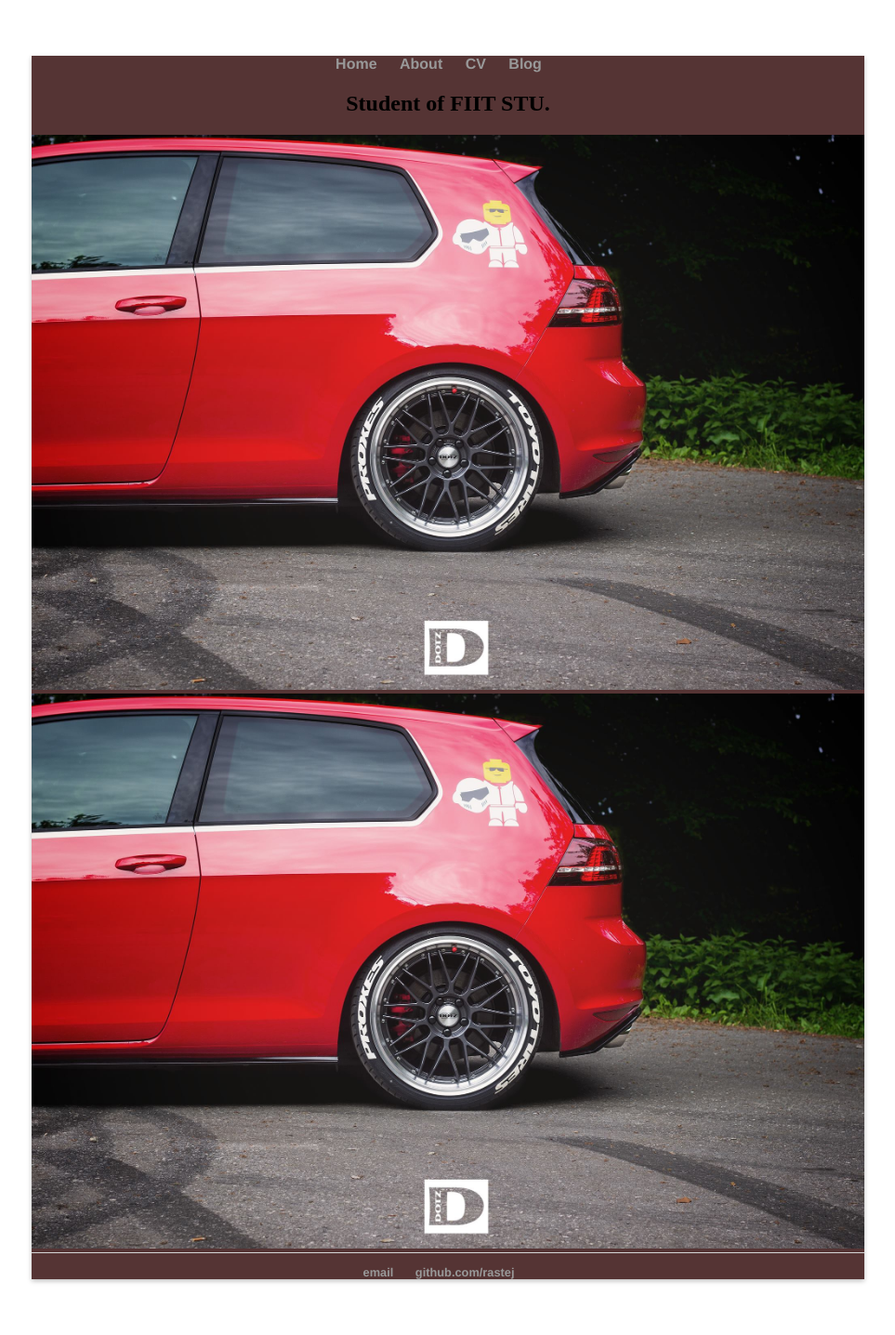
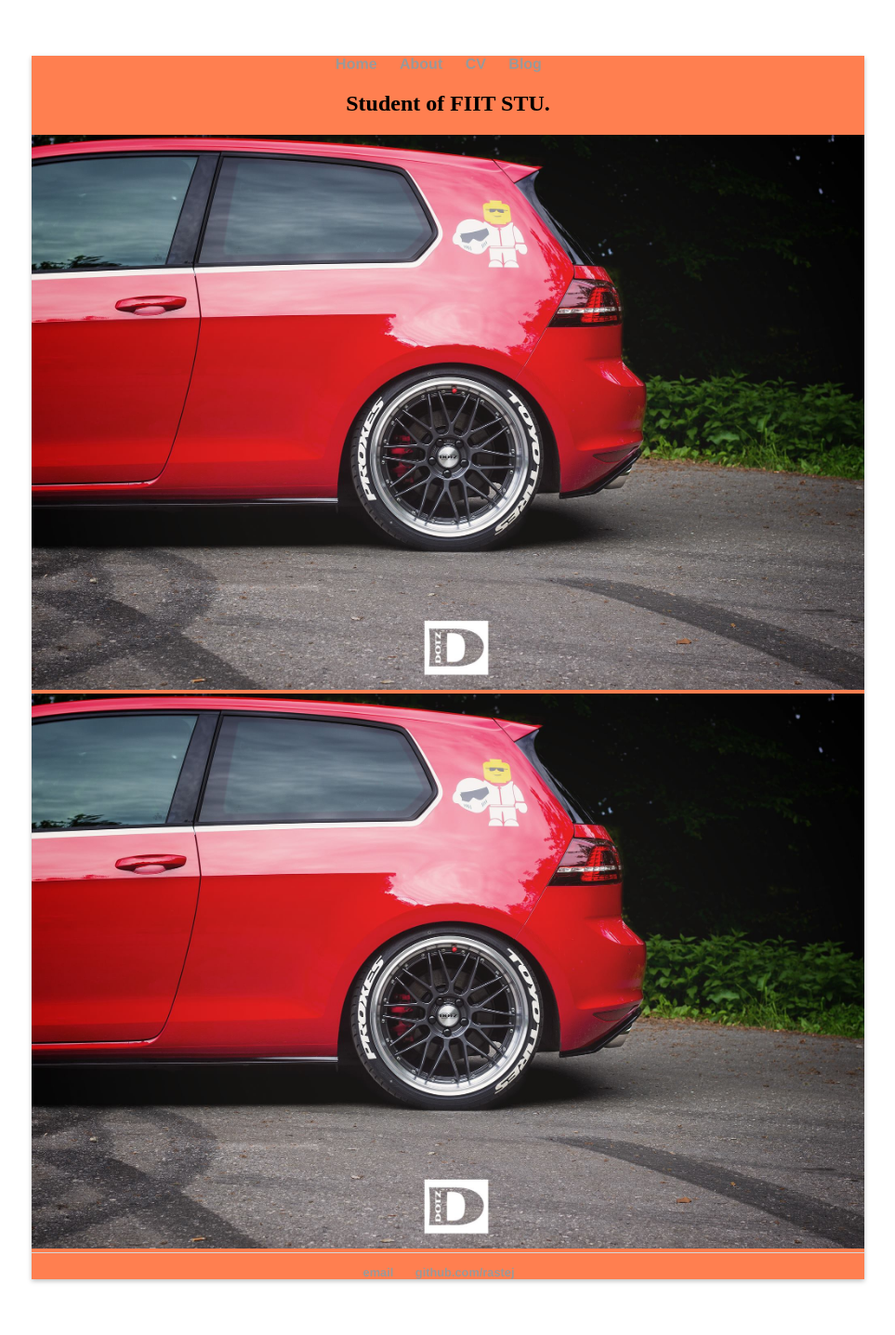
Before and after one commit to rastej/rastej.github.io, a Jekyll site: the page built from about/index.html, in a window 1280 px wide. Shown: the whole page at 93% size, without its empty margins (158-1121 px from the left). Built offline with Jekyll 4.4.1, drawn with Linux system fonts in a browser that asks for light colours.

Commit message:
Update second.html

```diff
--- a/_layouts/second.html
+++ b/_layouts/second.html
@@ -4,7 +4,7 @@
 		<head>
 			<title>{{ page.title }}</title>
 			<!-- link to main stylesheet -->
-			<link rel="stylesheet" type="text/css" href="/css/main.css">
+			<link rel="stylesheet" type="text/css" href="/css/second.css">
 		</head>
 		<body>
 			<nav>
```
